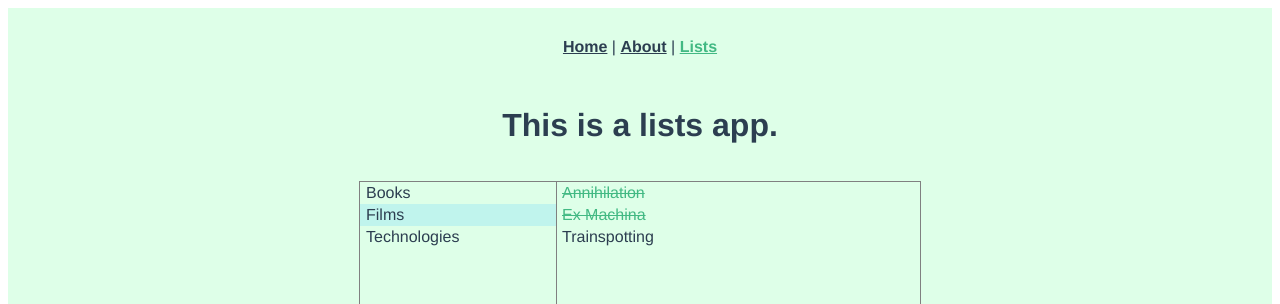
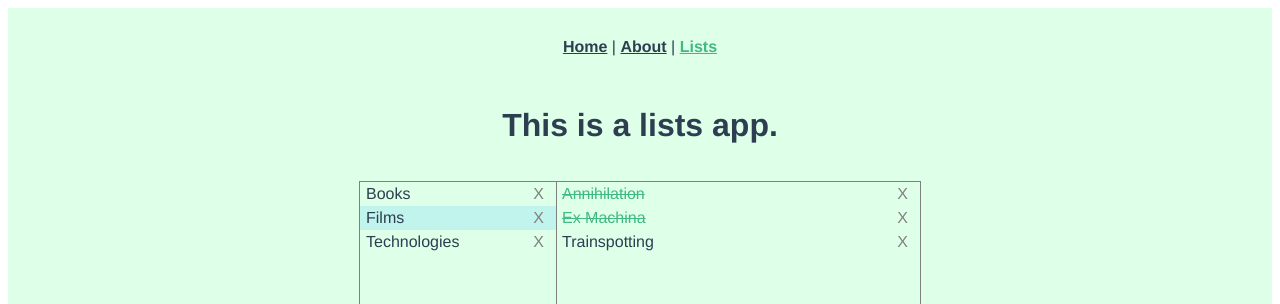
Before and after one commit to pitamer/learning_vue_cli, a Vue app: page /lists in a window 1280 px wide. Shown: the top 304 px of the page. Built offline with nearby package versions, Linux system fonts and the light colour scheme.

Commit message:
:sparkles: Lists and list items are now deletable, still needs some work though

```diff
--- a/src/components/ListsApp.vue
+++ b/src/components/ListsApp.vue
@@ -9,9 +9,16 @@
             'list-title',
           ]"
           :key="lists.indexOf(list)"
-          @click="setCurrentListIndex(lists.indexOf(list))"
         >
-          {{ list.name }}
+          <div
+            class="list-name"
+            @click="setCurrentListIndex(lists.indexOf(list))"
+          >
+            {{ list.name }}
+          </div>
+          <div class="delete-button" @click="deleteList(lists.indexOf(list))">
+            X
+          </div>
         </li>
       </ul>
     </div>
@@ -21,9 +28,16 @@
           v-for="item in lists[currentListIndex].items"
           :class="[{ done: item.done }, 'list-item']"
           :key="item.name"
-          @click="toggleDone(item)"
         >
-          {{ item.name }}
+          <div class="item-name" @click="toggleDone(item)">
+            {{ item.name }}
+          </div>
+          <div
+            class="delete-button"
+            @click="deleteItem(currentListIndex, item)"
+          >
+            X
+          </div>
         </li>
       </ul>
     </div>
@@ -100,6 +114,23 @@ export default {
     toggleDone(listItem) {
       listItem.done = !listItem.done;
     },
+    deleteItem(listIndex, item) {
+      const listItems = this.lists[listIndex].items;
+      const itemIndex = listItems.indexOf(item);
+      listItems.splice(itemIndex, 1);
+    },
+    deleteList(listIndex) {
+      if (this.currentListIndex === listIndex) {
+        this.currentListIndex = this.lists[listIndex + 1]
+          ? listIndex
+          : listIndex > 0
+          ? listIndex - 1
+          : null;
+      } else if (this.currentListIndex > listIndex) {
+        this.currentListIndex--;
+      }
+      this.lists.splice(listIndex, 1);
+    },
   },
 
   computed: {},
@@ -115,7 +146,28 @@ ul {
 }
 
 li {
-  padding: 2px 6px;
+  display: flex;
+
+  & > * {
+    padding: 3px 6px;
+  }
+
+  .item-name,
+  .list-name {
+    transition: 0.2s ease-out;
+    flex-grow: 1;
+  }
+  .delete-button {
+    text-align: center;
+    min-width: 23px;
+    color: gray;
+    transition: 0.2s ease-out;
+    &:hover {
+      background-color: rgba(255, 70, 70, 0.7);
+      color: white;
+    }
+  }
+
   background: linear-gradient(
     to left,
     transparent 50%,
@@ -132,6 +184,7 @@ li {
 
 ul,
 li {
+  margin: 0;
   user-select: none;
 }
 
@@ -156,7 +209,9 @@ li {
   background-color: rgba(70, 200, 255, 0.2);
 }
 .done {
-  color: var(--light-green);
-  text-decoration: line-through;
+  .item-name {
+    color: var(--light-green);
+    text-decoration: line-through;
+  }
 }
 </style>
```
